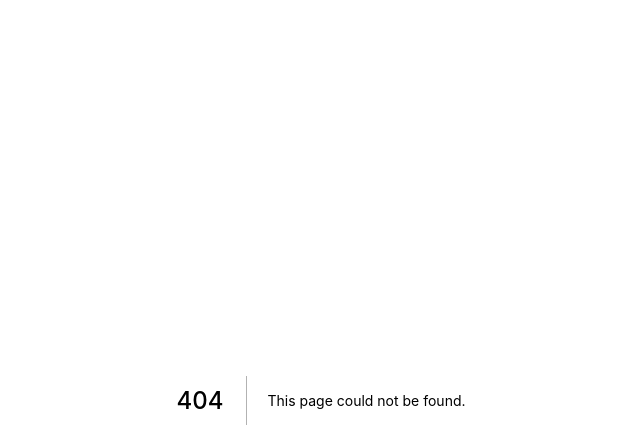
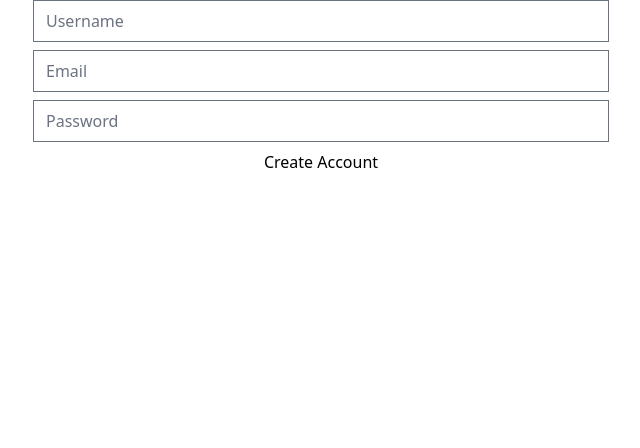
Before and after one commit to jacesoul/carrot-market, a Next.js app: page /forms in a window 1280 px wide. Before the commit this address had no page. Shown: the top 448 px of the page, without its empty margins (319-959 px from the left). Built offline with nearby package versions, Linux system fonts and the light colour scheme.

Commit message:
Making Forms Alone

```diff
--- a/package.json
+++ b/package.json
@@ -13,7 +13,8 @@
     "@tailwindcss/forms": "^0.5.2",
     "next": "12.2.0",
     "react": "18.2.0",
-    "react-dom": "18.2.0"
+    "react-dom": "18.2.0",
+    "react-hook-form": "^7.36.1"
   },
   "devDependencies": {
     "@types/node": "18.0.3",
--- /dev/null
+++ b/pages/forms.tsx
@@ -0,0 +1,56 @@
+import React, { useState } from "react";
+
+export default function Forms() {
+  const [username, setUsername] = useState("");
+  const [email, setEmail] = useState("");
+  const [password, setPassword] = useState("");
+  const [formErrors, setFormErrors] = useState();
+  const onUsernameChange = (event: React.SyntheticEvent<HTMLInputElement>) => {
+    const {
+      currentTarget: { value },
+    } = event;
+    setUsername(value);
+  };
+  const onEmailChange = (event: React.SyntheticEvent<HTMLInputElement>) => {
+    const {
+      currentTarget: { value },
+    } = event;
+    setEmail(value);
+  };
+  const onPasswordChange = (event: React.SyntheticEvent<HTMLInputElement>) => {
+    const {
+      currentTarget: { value },
+    } = event;
+    setPassword(value);
+  };
+  const onSubmit = (event: React.SyntheticEvent<HTMLFormElement>) => {
+    event.preventDefault();
+  };
+  return (
+    <form className="flex flex-col space-y-2" onSubmit={onSubmit}>
+      <input
+        value={username}
+        onChange={onUsernameChange}
+        type="text"
+        placeholder="Username"
+        required
+        minLength={5}
+      />
+      <input
+        value={email}
+        onChange={onEmailChange}
+        type="email"
+        placeholder="Email"
+        required
+      />
+      <input
+        value={password}
+        onChange={onPasswordChange}
+        type="password"
+        placeholder="Password"
+        required
+      />
+      <input type="submit" value="Create Account" />
+    </form>
+  );
+}
```
Also changed, not shown: description.txt, 2 other files (tests, documents, lock files or other folders).
